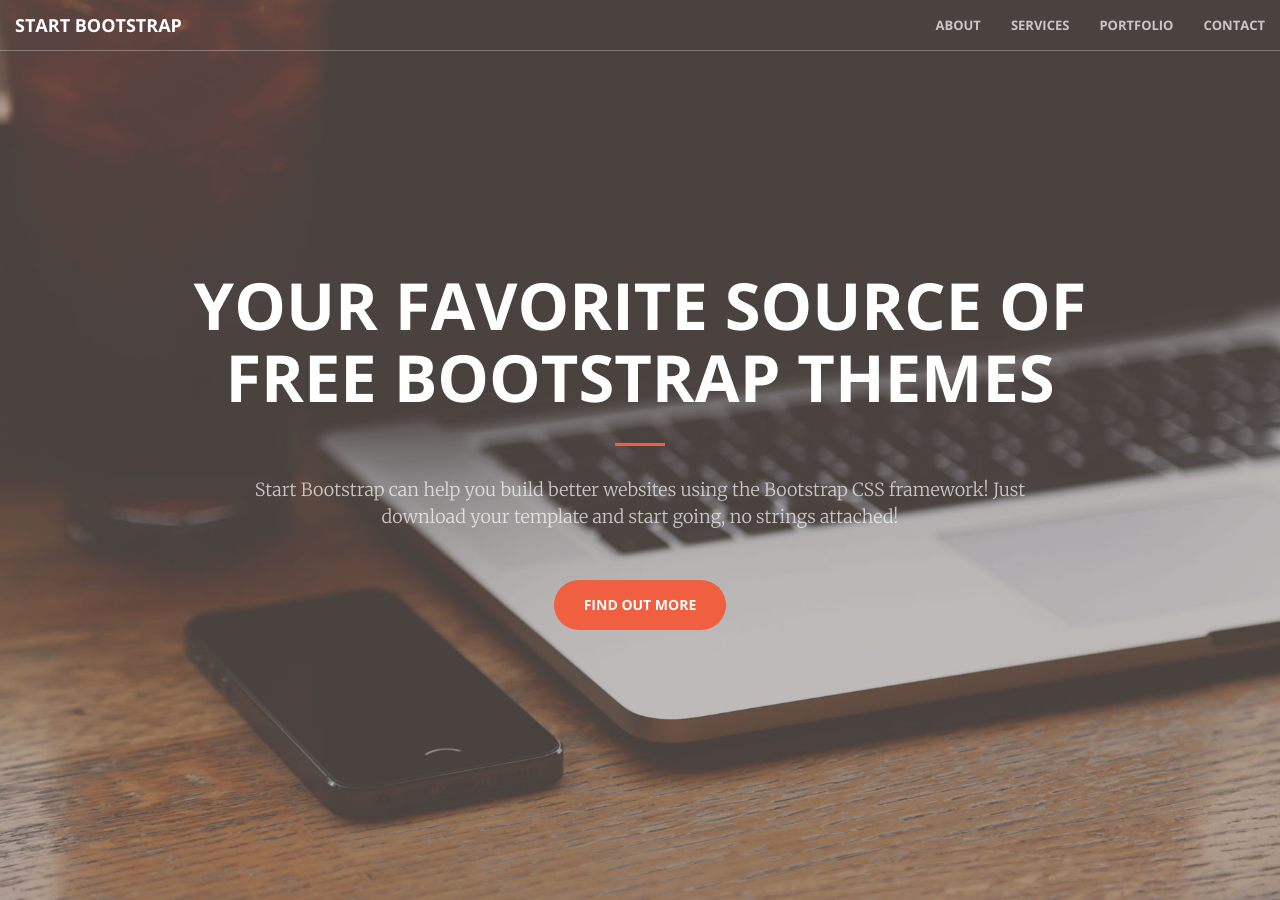
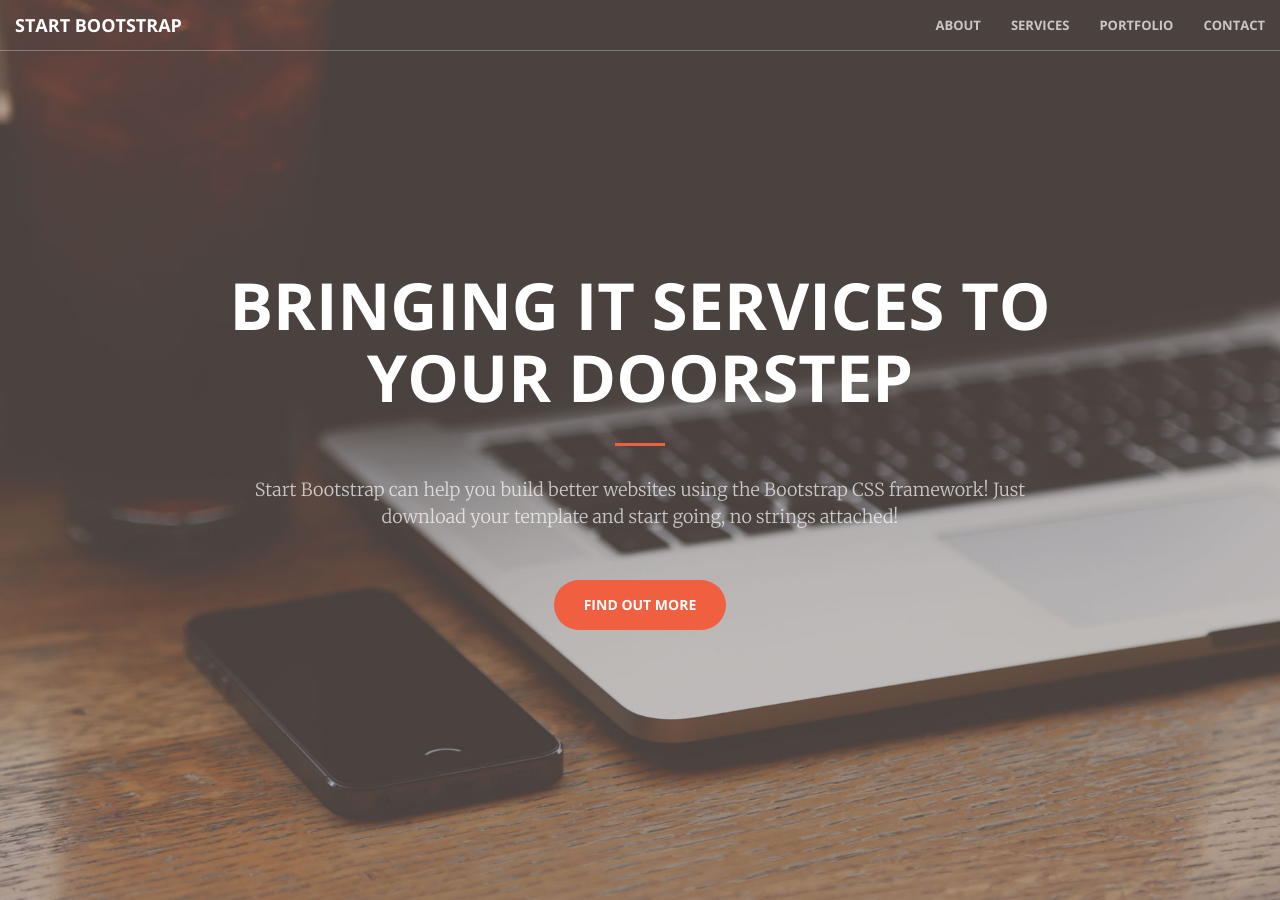
Before and after one commit to gangstageek27/gangstageek.github.io, a Jekyll site: the page built from index.html, in a window 1280 px wide and 900 px high. Built offline with Jekyll 4.4.1, drawn with Linux system fonts in a browser that asks for light colours.

Commit message:
Html edit 2

```diff
--- a/_includes/header.html
+++ b/_includes/header.html
@@ -1,7 +1,7 @@
 <header>
     <div class="header-content">
         <div class="header-content-inner">
-            <h1>Your Favorite Source of Free Bootstrap Themes</h1>
+            <h1>Bringing IT Services to your Doorstep</h1>
             <hr>
             <p>Start Bootstrap can help you build better websites using the Bootstrap CSS framework! Just download your template and start going, no strings attached!</p>
             <a href="#about" class="btn btn-primary btn-xl page-scroll">Find Out More</a>
```
